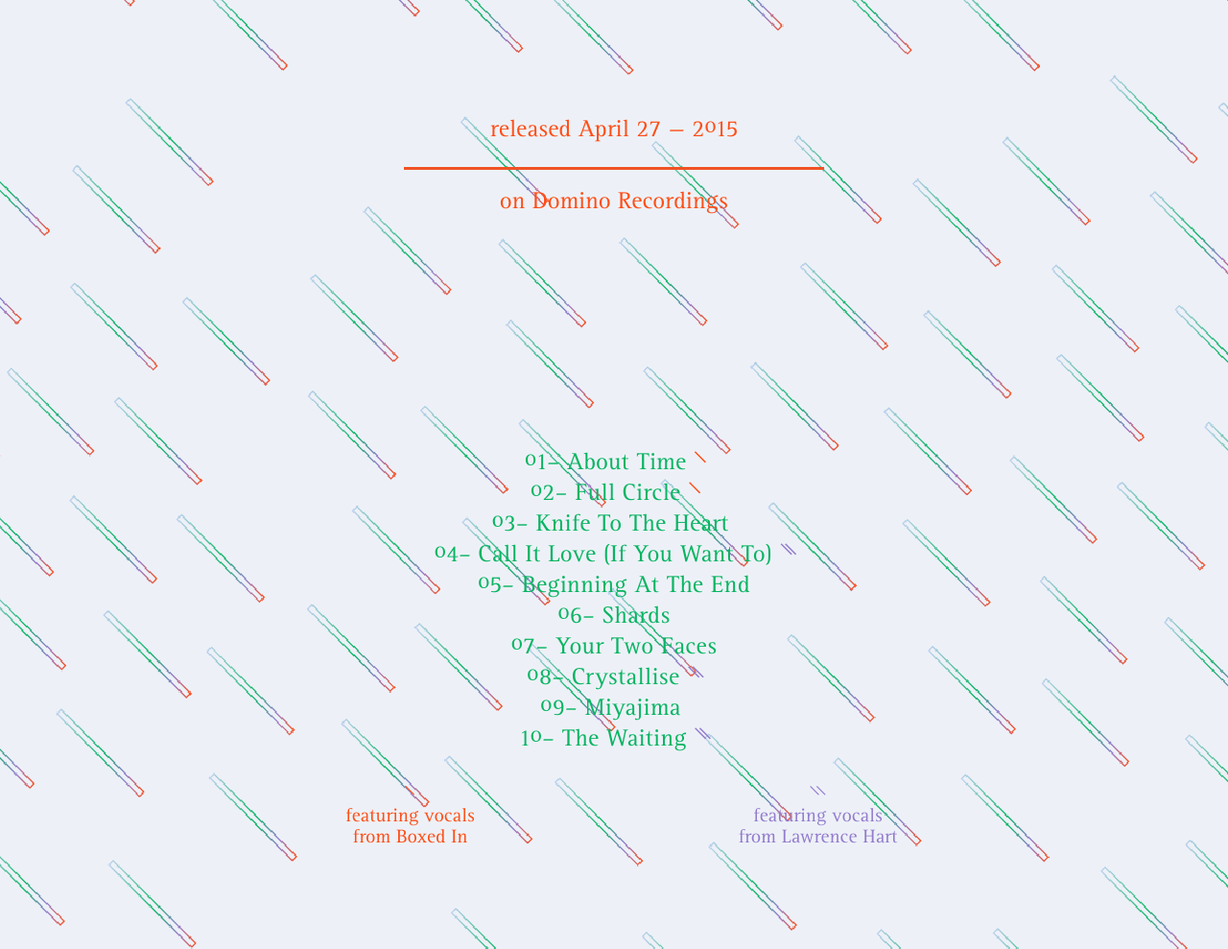
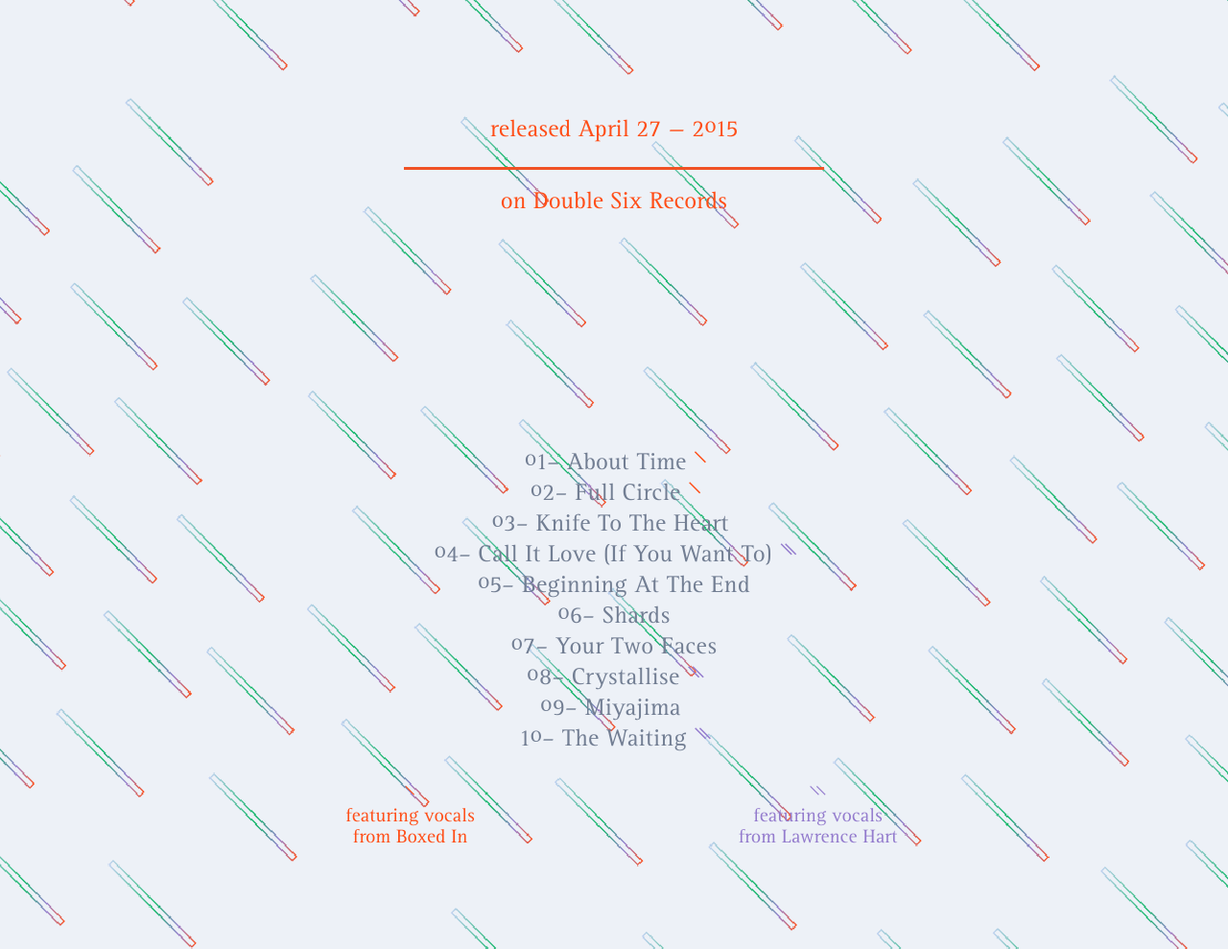
Before and after one commit to er1chu/george-fitzgerald, a website: page index.html in a window 1280 px wide. Shown: the part 1880-2869 px from the top of the page at 96% size. Drawn offline with Linux system fonts and the light colour scheme.

Commit message:
color change tracklist

```diff
--- a/css/app.styl
+++ b/css/app.styl
@@ -158,7 +158,7 @@
 .release-date
 	color: $orang
 .tracklist
-	color: $gree
+	color: $secondaryColor
 	letter-spacing: 0.01em
 	li
 		list-style: none
--- a/index.html
+++ b/index.html
@@ -65,7 +65,7 @@
 					<div class="release-date hide">
 						released April 27 — 2015
 						<img src="img/headlinerule3.svg">
-						on Domino Recordings
+						on Double Six Records
 					</div>
 				</section>
 				<section class="hide">
```
Also changed, not shown: css/app.min.css.
